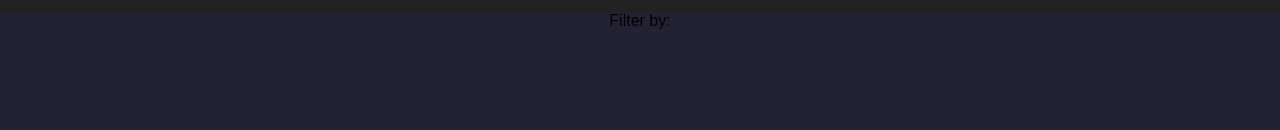
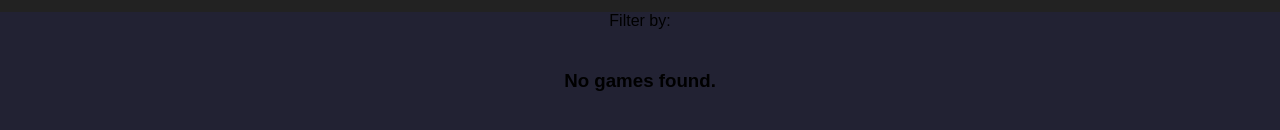
Before and after one commit to halgorithm/halgorithm.github.io, a React (Create React App) app: page /games in a window 1280 px wide. Shown: the part 178-308 px from the top of the page. Built offline with nearby package versions, Linux system fonts and the light colour scheme; what deep-freeze would draw is missing.

Commit message:
Add message when no games are found

```diff
--- a/src/GamesList.js
+++ b/src/GamesList.js
@@ -3,6 +3,11 @@ import GameCard from './GameCard';
 import './GamesList.css';
 
 const GamesList = ({ games }) => {
+  if (games.length === 0)
+    return (
+      <h3 style={{ textAlign: 'center', marginTop: 40 }}>No games found.</h3>
+    );
+
   const gameEls = Object.values(games).map(
     ({ id, image, extraImages, title }) => (
       <GameCard
```
